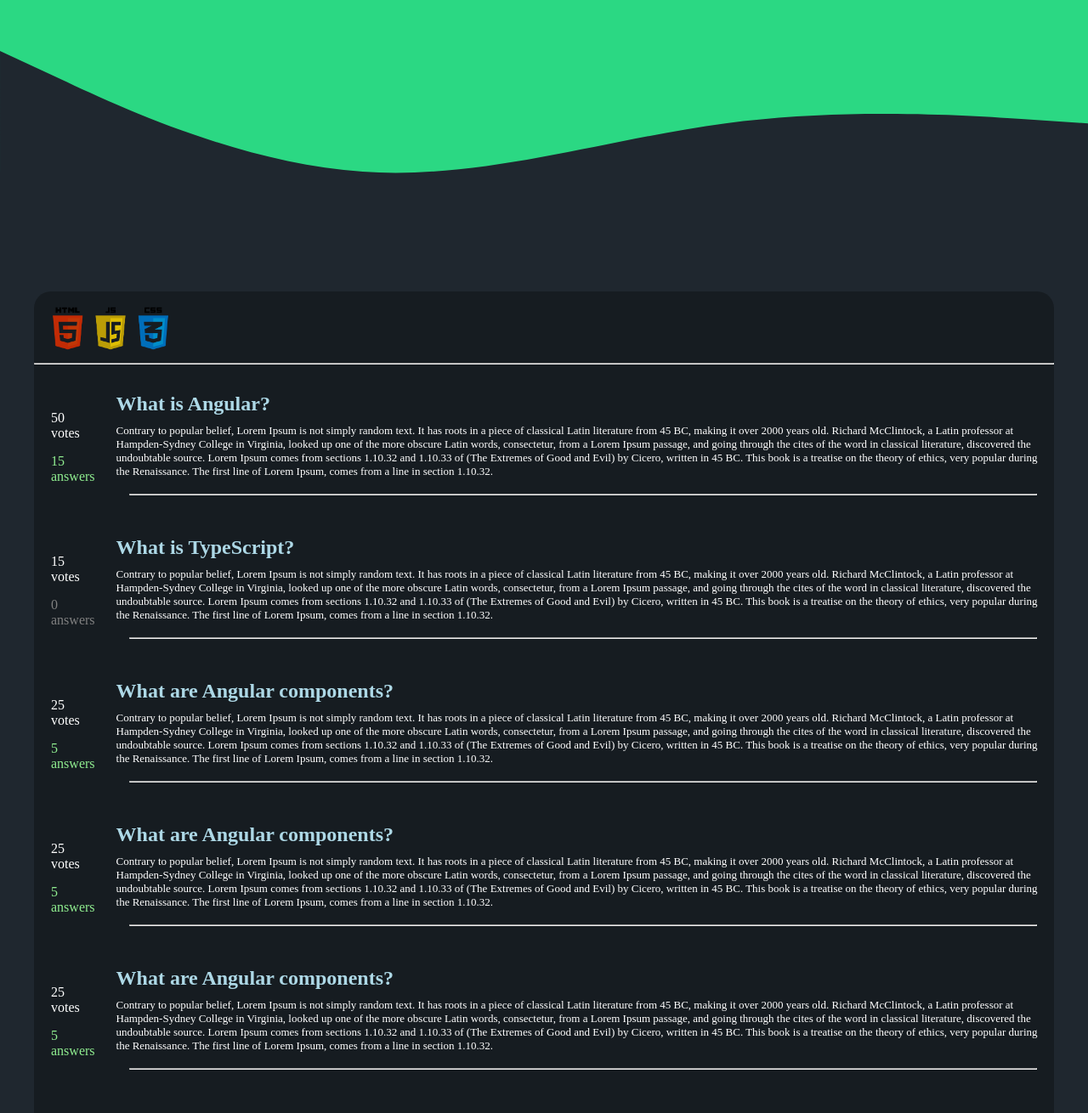
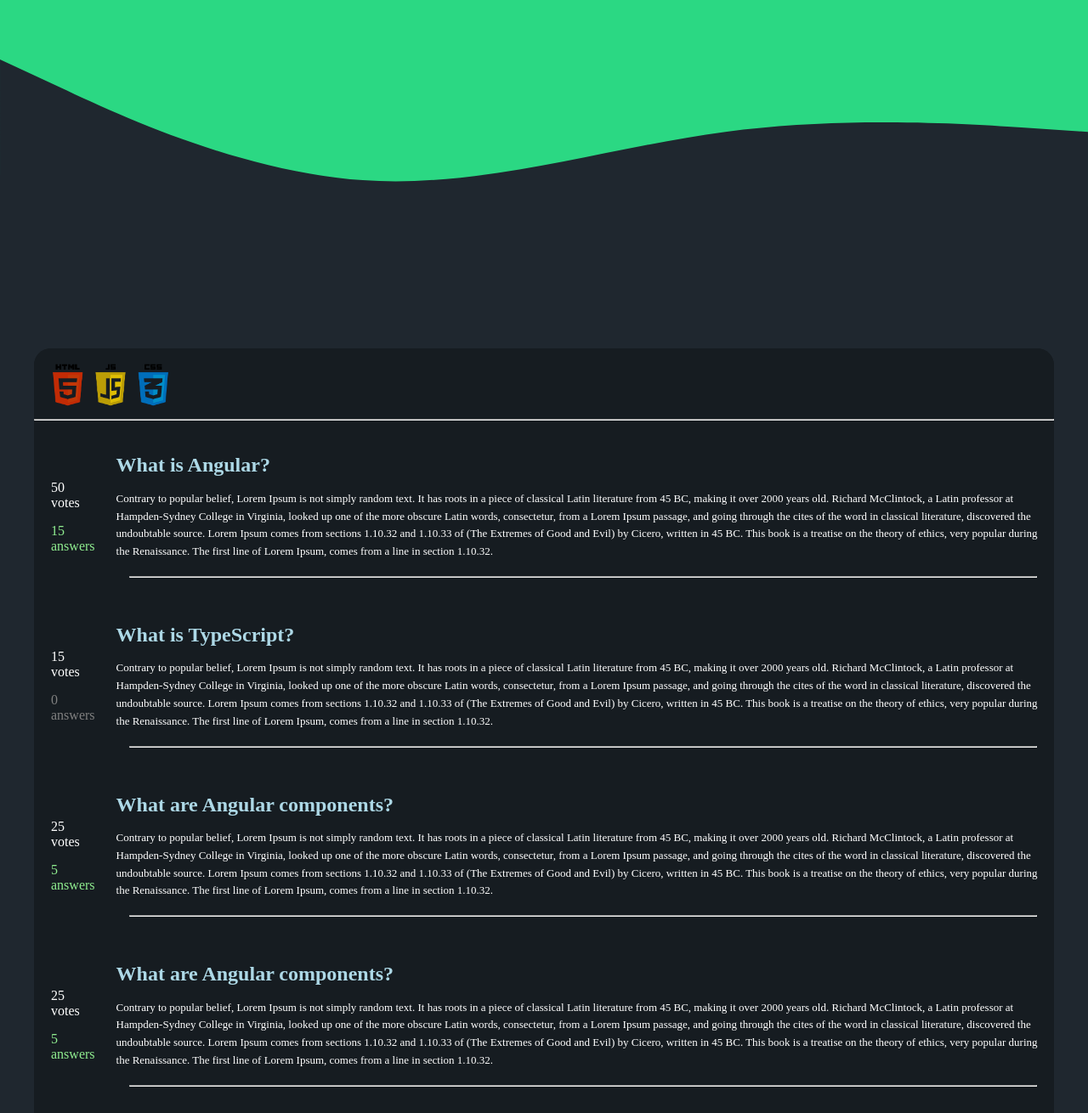
Before and after one commit to NikaEgiazarovi/StackAlchemy-Front, an Angular app: page / in a window 1280 px wide. Shown: the part 557-1867 px from the top of the page at 85% size. Built offline with nearby package versions, Linux system fonts and the light colour scheme.

Commit message:
updated landing page

```diff
--- a/src/app/components/pages/landing-page/landing-page.component.html
+++ b/src/app/components/pages/landing-page/landing-page.component.html
@@ -1,4 +1,3 @@
-
 <section class="firstSect">
     <div class="backDots">
         <!-- <img src="./pngwing.com (82).png" alt="" style="width: 100%; height: 800px; object-fit: cover;"> -->
@@ -14,13 +13,26 @@
 <section class="secSect">
     <div class="mainSection">
         <div class="questionsTable">
-            <img src="/assets/pngwing.com (84).png" alt="" style="width: 150px; padding: 15px 15px 0px ;">
-            <hr>
-            <app-questions-list [Questions]="questionsArray"></app-questions-list>
+            <div class="filterTable">
+                <img src="/assets/pngwing.com (84).png" alt="" style="width: 150px; padding: 15px 15px 0px ;">
+                <hr>
+
+            </div>
+
+            <div class="questionMainTable">
+                <app-questions-list [Questions]="questionsArray"></app-questions-list>
+
+            </div>
         </div>
+        <h1>pagination</h1>
+
     </div>
 
     <div class="svgFootSect">
-        <svg class="curve2" xmlns="http://www.w3.org/2000/svg" viewBox="0 0 1440 320"><path fill="rgb(43, 216, 131)" fill-opacity="1" d="M0,32L60,80C120,128,240,224,360,234.7C480,245,600,171,720,165.3C840,160,960,224,1080,245.3C1200,267,1320,245,1380,234.7L1440,224L1440,320L1380,320C1320,320,1200,320,1080,320C960,320,840,320,720,320C600,320,480,320,360,320C240,320,120,320,60,320L0,320Z"></path></svg>
+        <svg class="curve2" xmlns="http://www.w3.org/2000/svg" viewBox="0 0 1440 320">
+            <path fill="rgb(43, 216, 131)" fill-opacity="1"
+                d="M0,32L60,80C120,128,240,224,360,234.7C480,245,600,171,720,165.3C840,160,960,224,1080,245.3C1200,267,1320,245,1380,234.7L1440,224L1440,320L1380,320C1320,320,1200,320,1080,320C960,320,840,320,720,320C600,320,480,320,360,320C240,320,120,320,60,320L0,320Z">
+            </path>
+        </svg>
     </div>
 </section>
--- a/src/app/components/pages/landing-page/landing-page.component.scss
+++ b/src/app/components/pages/landing-page/landing-page.component.scss
@@ -12,7 +12,7 @@
 
 .curve1 {
     position: relative;
-    bottom: 240px;
+    bottom: 230px;
     z-index: 2;
 }
 
@@ -28,6 +28,11 @@
 .mainSection {
     margin-top: 100px;
     height: 1700px;
+    display: flex;
+    align-items: center;
+    justify-content: center;
+    flex-direction: column;
+    position: relative;
 }
 
 
@@ -35,10 +40,16 @@
     width: 1200px;
     height: 1500px;
     background-color: rgb(22, 28, 33);
-    margin: auto;
     border-radius: 20px;
     overflow-y: scroll;
     overflow-x: hidden;
+}
+
+.filterTable {
+    width: 100%;
+    position: sticky;
+    top: 0px;
+    background-color: rgb(22, 28, 33);
 }
 
 
@@ -59,5 +70,6 @@ app-questions-list
    width: 100%;
    height: 100%;
    gap: 10px;
+   margin-bottom: 20px;
 
 }
--- a/src/app/components/questions-list/questions-list.component.scss
+++ b/src/app/components/questions-list/questions-list.component.scss
@@ -28,6 +28,7 @@ hr{
     align-items: start;
     gap: 10px;
     padding: 5px;
+    line-height: 1.6;
 }
 .question-info h1{
     margin: 0;
```
Also changed, not shown: src/app/components/questions-list/questions-list.component.html (line endings or trailing spaces).
